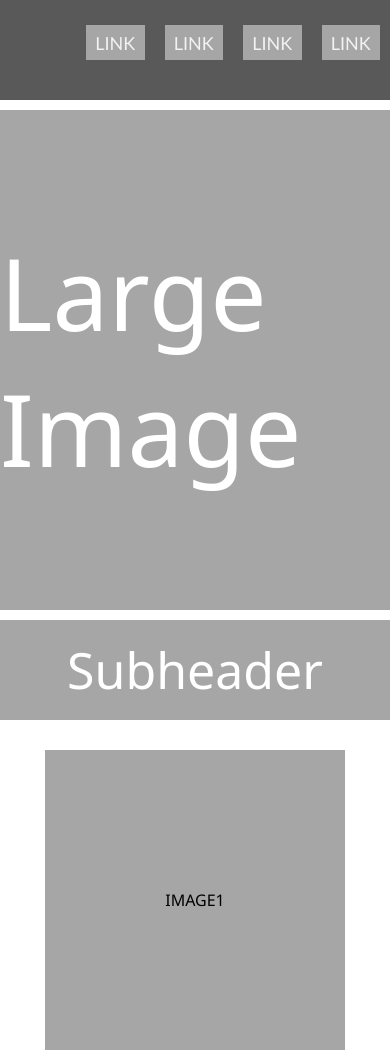
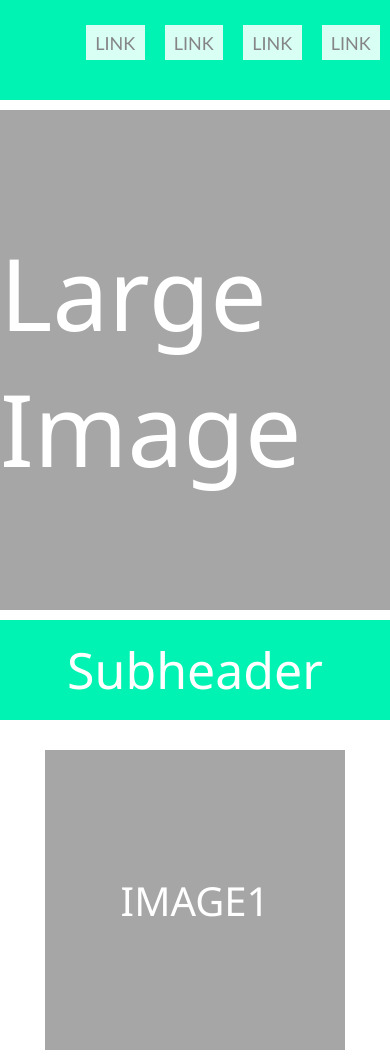
Before and after one commit to web-dot/responsive-layout-01, a plain HTML site: page index.html in a window 390 px wide. Shown: the top 1057 px of the page. Drawn offline with Linux system fonts and the light colour scheme.

Commit message:
responsive design test-5

```diff
--- a/style.css
+++ b/style.css
@@ -17,7 +17,7 @@
   /* border: 1px solid red; */
 }
 .nav{
-  background-color: #595959;
+  background-color: #00F3B2;
   height: 100px;
   display: flex;
   justify-content: flex-end;
@@ -31,7 +31,7 @@
   align-items: center; */
 }
 .menu{
-  background-color: #A6A6A6;
+  background-color: rgb(217, 255, 245);
   list-style: none;
   margin: 10px;
   width: 15%;
@@ -46,7 +46,7 @@
   font-size: large;
   font-family: 'Gill Sans', 'Gill Sans MT', Calibri, 'Trebuchet MS', sans-serif;
   text-decoration: none;
-  color: #F2F2F2;
+  color: rgb(133, 133, 133);
 }
 .navbreathe{
   height: 10px;
@@ -63,7 +63,7 @@
 .subheader{
   font-size: 50px;
   color: #fff;
-  background-color: #A6A6A6;
+  background-color: #00F3B2;
   height: 100px;
 }
 .imagebreathe{
@@ -90,15 +90,19 @@
   display: flex;
   justify-content: center;
   align-items: center;
+  font-size: 40px;
+  color: #fff;
 }
 .content{
-  background-color: #595959;
+  background-color: #00F3B2;
   width: 300px;
   height: 100px;
   margin-top: 10px;
   display: flex;
   justify-content: center;
   align-items: center;
+  font-size: 30px;
+  color: #fff;
 }
 .footer{
   background-color: #262626;
```
